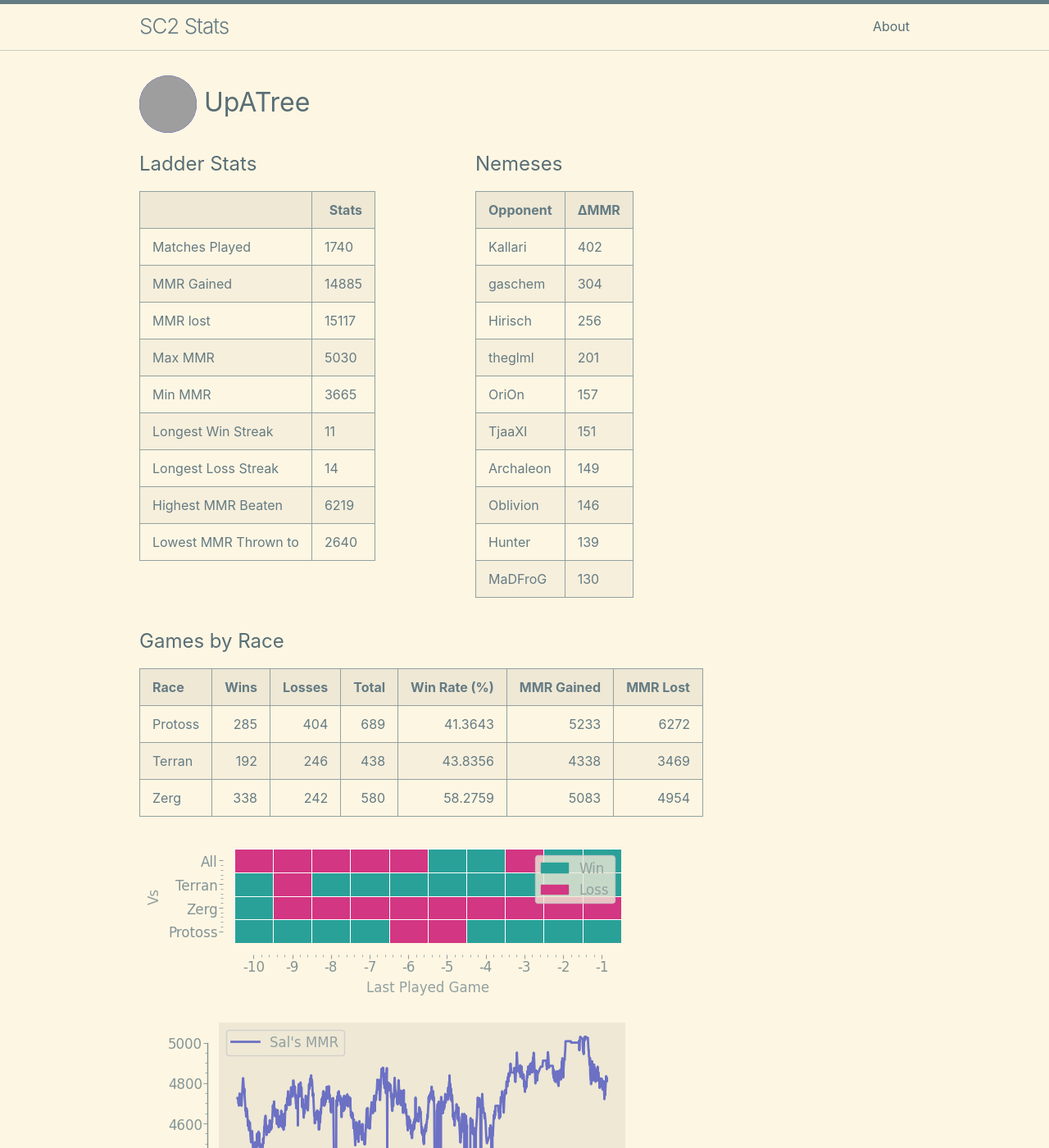
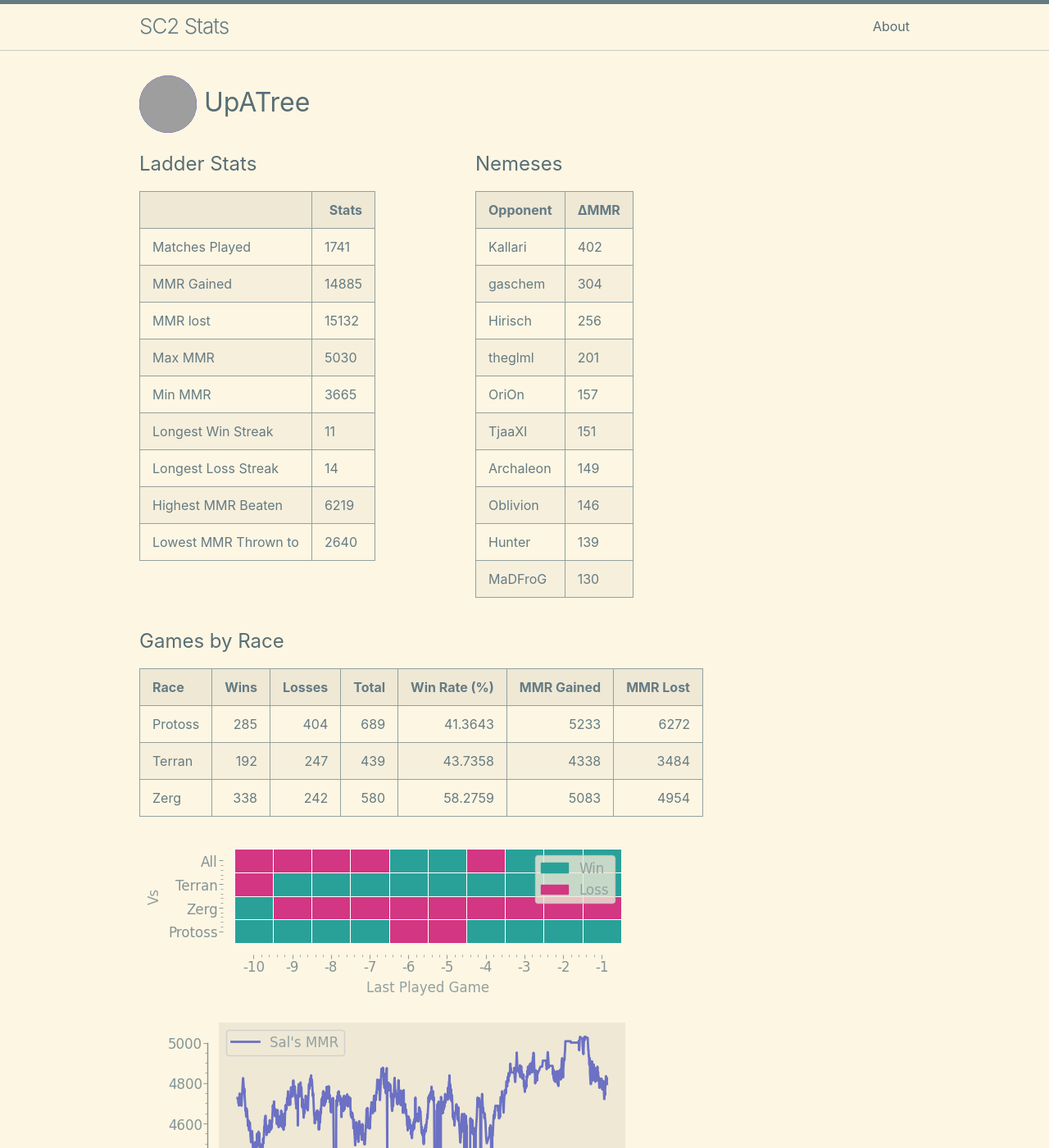
Before and after one commit to kylermurphy/UpATree, a Jekyll site: the page built from docs/index.md, in a window 1280 px wide and 1400 px high. Shown: the whole window at 82% size. Built offline with Jekyll 4.4.1, drawn with Linux system fonts in a browser that asks for light colours; grey boxes are pictures that could not be loaded.

Commit message:
running on push

```diff
--- a/docs/index.md
+++ b/docs/index.md
@@ -18,7 +18,7 @@ layout: home
   <tbody>
     <tr>
       <td>Matches Played</td>
-      <td>1740</td>
+      <td>1741</td>
     </tr>
     <tr>
       <td>MMR Gained</td>
@@ -26,7 +26,7 @@ layout: home
     </tr>
     <tr>
       <td>MMR lost</td>
-      <td>15117</td>
+      <td>15132</td>
     </tr>
     <tr>
       <td>Max MMR</td>
@@ -115,7 +115,7 @@ layout: home
 | Race    |   Wins |   Losses |   Total |   Win Rate (%) |   MMR Gained |   MMR Lost |
 |:--------|-------:|---------:|--------:|---------------:|-------------:|-----------:|
 | Protoss |    285 |      404 |     689 |        41.3643 |         5233 |       6272 |
-| Terran  |    192 |      246 |     438 |        43.8356 |         4338 |       3469 |
+| Terran  |    192 |      247 |     439 |        43.7358 |         4338 |       3484 |
 | Zerg    |    338 |      242 |     580 |        58.2759 |         5083 |       4954 |
 
 ![Games by Race](./assets/gm_hist.png)
--- a/log.txt
+++ b/log.txt
@@ -819,3 +819,4 @@ Writing a log file 2025-04-03 18:31:58.
 Writing a log file 2025-04-03 18:51:56.
 Writing a log file 2025-04-03 19:18:41.
 Writing a log file 2025-04-03 19:31:28.
+Writing a log file 2025-04-03 19:48:12.
```
Also changed, not shown: docs/assets/MMR.png, docs/assets/daily.png, docs/assets/gm_hist.png, docs/assets/r_wrt.png, 1 other file.
